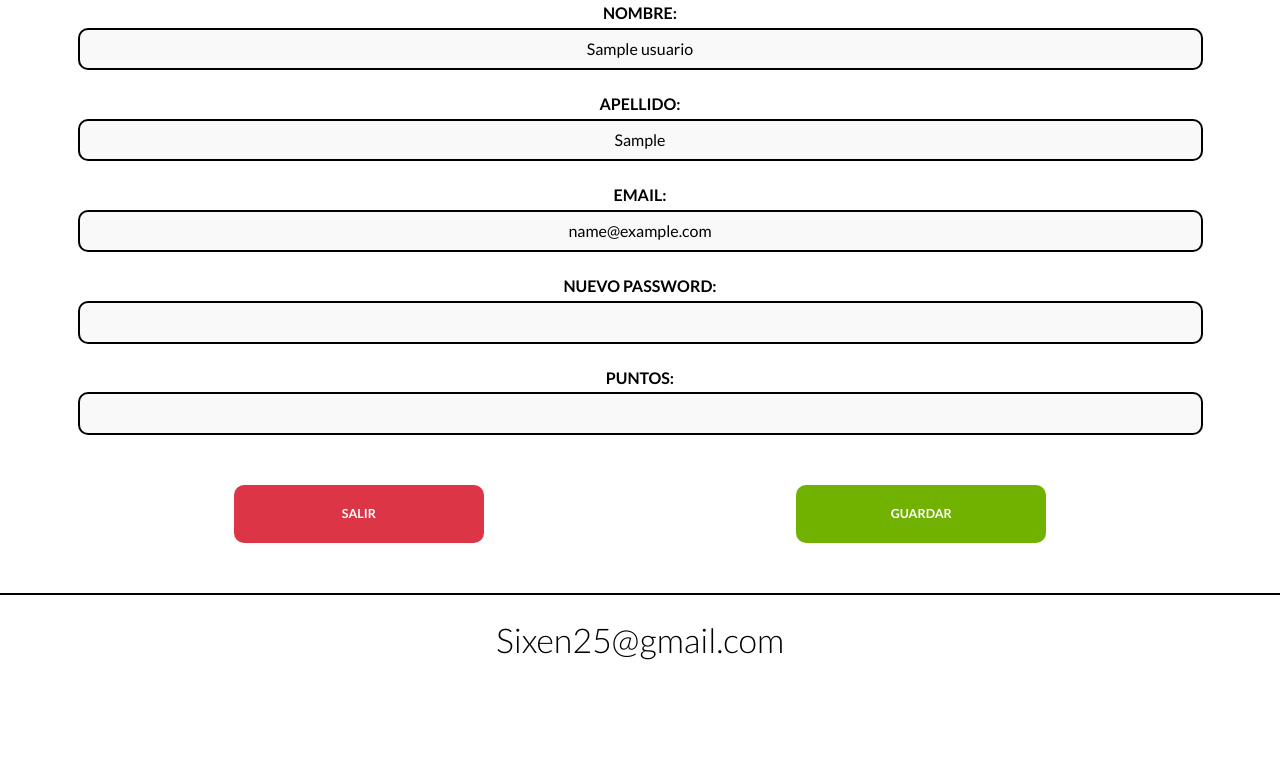
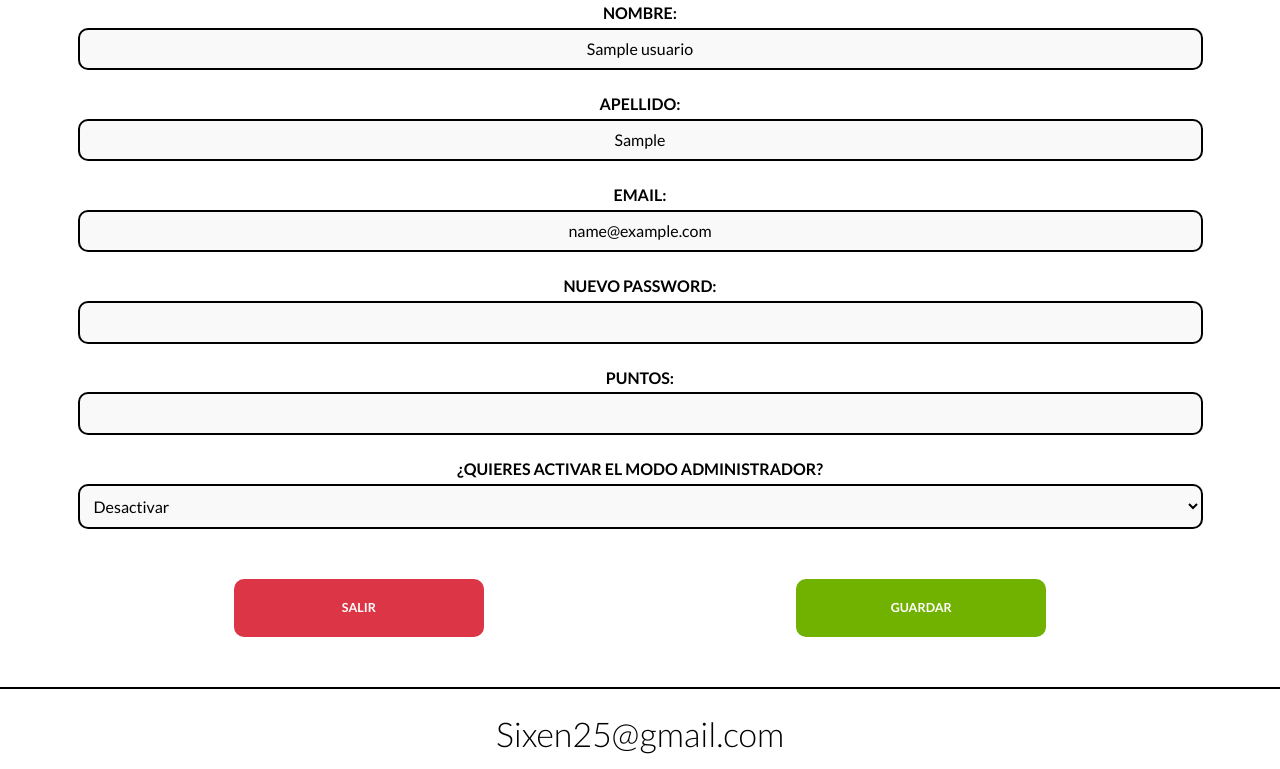
Before and after one commit to EleazarRC/onlineoffice.es, a PHP site: page /index.php/admin/actualizarUsuario?usuario=1 in a window 1280 px wide. Shown: the part 303-1072 px from the top of the page. Before the commit the page ends 963 px from the top, so only its background shows below. Run offline with PHP 8.4, Linux system fonts and the light colour scheme; the visitor is signed in with stand-in values (Sample User, id 1); tables that the repository leaves empty or names only in its code hold one stand-in row (values such as "Sample post"); style sheets or scripts are compiled from the project's sources; some libraries are stand-ins or nearby versions.

Commit message:
Usuarios Administradores y fixed path cookies

```diff
--- a/controllers/PaginasController.php
+++ b/controllers/PaginasController.php
@@ -47,12 +47,16 @@ class PaginasController
 
             if ($_SERVER['REQUEST_METHOD'] == 'POST') {
 
+
                 $usuario = new Usuarios($_POST['usuario']);
-                $usuario->sincronizar($_POST['usuario']);
+                $usuario->administrador = intval($_POST['taskOption']);
+
+                $usuario->sincronizar($usuario);
 
                 $alertas = $usuario->validarNuevaCuenta();
 
                 $alertas = $usuario->getAlertas();
+
 
                 if (empty($alertas)) {
 
@@ -72,8 +76,9 @@ class PaginasController
                     } else {
 
                         $usuario->hashPassword();
+
+
                         $resultado = $usuario->guardar();
-
 
                         if ($resultado) {
 
@@ -113,6 +118,7 @@ class PaginasController
             if ($_SERVER['REQUEST_METHOD'] == 'POST') {
 
                 $usuario = new Usuarios($_POST['usuario']);
+                $usuario->administrador = intval($_POST['taskOption']);
                 $usuario->sincronizar($_POST['usuario']);
 
                 $alertas = $usuario->validarNuevaCuenta();
--- a/models/usuarios.php
+++ b/models/usuarios.php
@@ -7,7 +7,16 @@ class Usuarios extends ActiveRecord
 
     // Base DE DATOS
     protected static $tabla = 'usuarios';
-    protected static $columnasDB = ['id', 'nombre', 'apellido', 'email', 'password', 'puntos'];
+    protected static $columnasDB =
+    [
+     'id',
+     'nombre',
+     'apellido',
+     'email',
+     'password',
+     'puntos',
+     'administrador'
+    ];
 
     public $id;
     public $nombre;
@@ -15,6 +24,7 @@ class Usuarios extends ActiveRecord
     public $email;
     public $password;
     public $puntos;
+    public $administrador;
 
     public function __construct($args = [])
     {
@@ -24,6 +34,7 @@ class Usuarios extends ActiveRecord
         $this->email = $args['email'] ?? '';
         $this->password = $args['password'] ?? '';
         $this->puntos = $args['puntos'] ?? '';
+        $this->administrador = $args['administrador'] ?? 0;
     }
 
     public function validar()
@@ -109,8 +120,20 @@ class Usuarios extends ActiveRecord
         }
     }
 
+    public function esAdministrador($id){
+
+        $query = "SELECT administrador FROM " . self::$tabla . " WHERE id = " .$id;
+
+        $resultado = self::consultarSQL($query);
+        return $resultado;
+
+    }
+
+
+
     public function autenticar()
     {
+
         // El usuario esta autenticado
         session_start();
 
@@ -120,6 +143,8 @@ class Usuarios extends ActiveRecord
         $_SESSION['id'] = $resultado[0]->id;
         $_SESSION['usuario'] = $this->email;
         $_SESSION['login'] = true;
+        $_SESSION['administrador'] = $this->administrador;
+
 
         //TODO: CAMBIAR PARA EL SERVIDOR....
         header('Location: /index.php/panelprincipal');
--- a/src/scss/layout/_formularios.scss
+++ b/src/scss/layout/_formularios.scss
@@ -1,4 +1,5 @@
 @use 'base/variables' as v;
+
 .formulario {
     p {
         font-size: 1.4rem;
--- a/views/administracion/administracion.php
+++ b/views/administracion/administracion.php
@@ -1,5 +1,8 @@
 <?php
 include_once __DIR__ . '/../templates/alertas.php';
+
+
+
 ?>
 
 <div class="container contenedor administracion">
@@ -9,6 +12,7 @@ include_once __DIR__ . '/../templates/alertas.php';
     <h3>Usuarios:</h3>
 
     <div class="herramientas-Usuarios mb-3 ms-2 me-2">
+
         <div>
             <a class="btn btn-lg mt-0 boton-verde" href="/index.php/admin/crearNuevoUsuario">Añadir Nuevo Usuario</a>
         </div>
--- a/views/layout.php
+++ b/views/layout.php
@@ -26,7 +26,7 @@
                 <li><a href="/index.php/notas">Notas</a></li>
                 <li><a href="/index.php/agenda">Agenda</a></li>
                 <li><a href="/index.php/equipo">Mi equipo</a></li>
-                <li><a href="/index.php/admin">Administración</a></li>
+                <?php echo $_SESSION['administrador'] === "1" ? '<li><a href="/index.php/admin">Administración</a></li>': ''; ?>
                 <li><a href="/index.php/configuracion">Configuración</a></li>
             </ul>
             <div id="btnSalir" class="btnSalir center">
--- a/views/templates/formUsuarios.php
+++ b/views/templates/formUsuarios.php
@@ -1,8 +1,4 @@
-
-
-
 <form class="formulario" action="<?php echo $action ?>" method="POST" enctype="multipart/form">
-
 <?php
     if($editar == true){
         echo '<input hidden ';
@@ -14,7 +10,6 @@
     }
 
 ?>
-
     <label for="nombre"> Nombre: </label>
         <input
             id="nombre"
@@ -55,6 +50,20 @@
         value="<?php echo $usuario->puntos ?? ''; ?>"
     >
 
+    <label for="administrador">¿Quieres activar el modo administrador?</label>
+    <select id="administrador" name="taskOption">
+            <?php
+                if(isset($usuario->administrador) && $usuario->administrador == 1){
+                    echo '<option active selected value="1">Activar</option>';
+                    echo '<option value="0">Desactivar</option>';
+                } else {
+                    echo '<option value="1">Activar</option>';
+                    echo '<option active selected value="0">Desactivar</option>';
+                }
+            ?>
+    </select>
+
+
     <div class="botones">
         <a class="btn btn-lg mt-0 boton-rojo" href="/index.php/admin"> Salir </a>
         <button type="submit" class="btn btn-lg mt-0 boton-verde"> Guardar </button>
```
Also changed, not shown: controllers/LoginController.php (+8 -0 lines), 1 other file.
